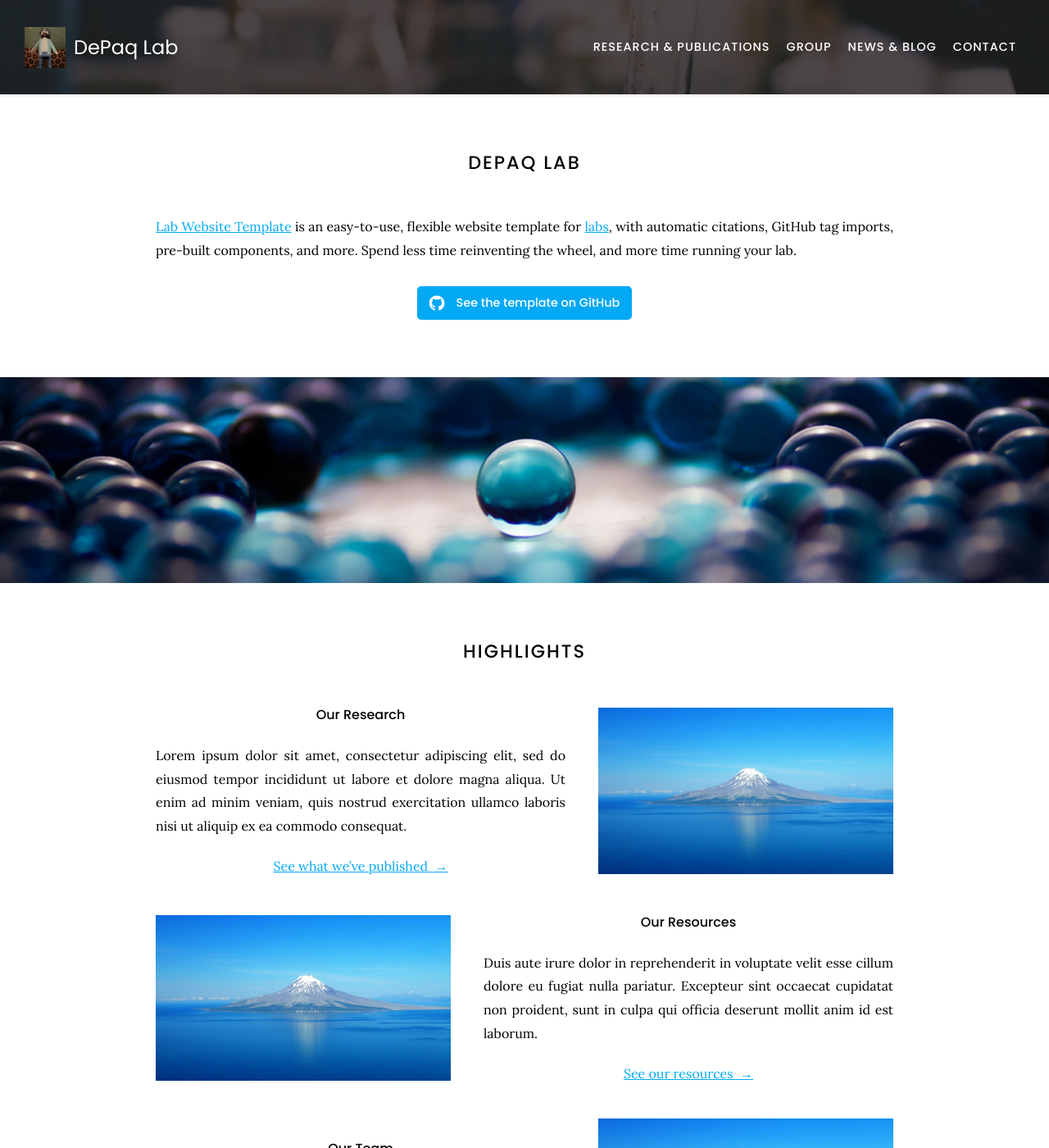
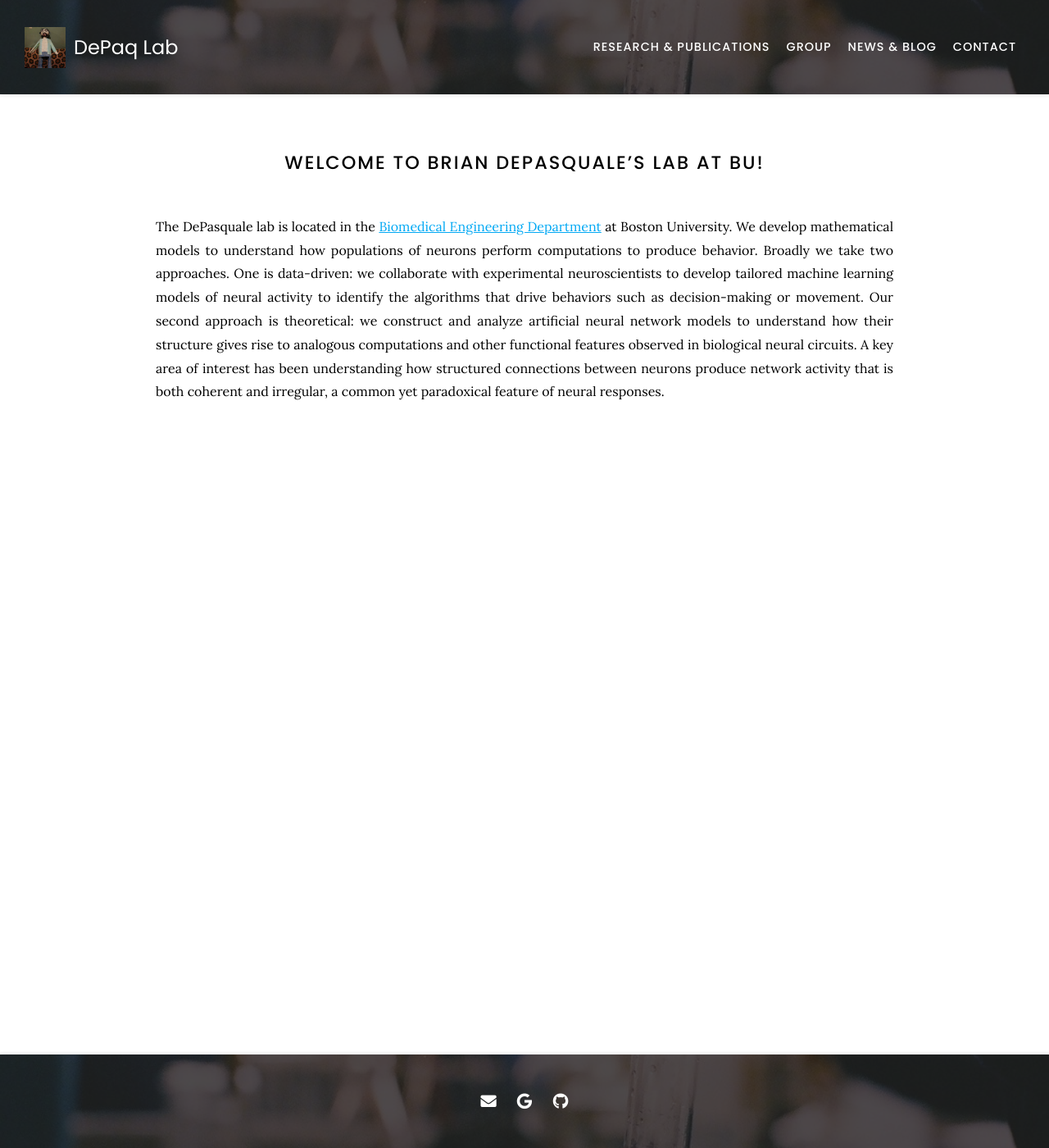
Before and after one commit to GrantMcConachie/depasquale-lab.github.io, a Jekyll site: the page built from index.md, in a window 1280 px wide and 1400 px high. Shown: the whole window at 82% size. Built offline with Jekyll 4.4.1, drawn with Linux system fonts in a browser that asks for light colours; nearby versions of some CDN libraries; some of the changed text lies outside the part shown.

Commit message:
minor change

```diff
--- a/index.md
+++ b/index.md
@@ -2,72 +2,6 @@
 title: Home
 ---
 
-# DePaq Lab
+# Welcome to Brian DePasquale's lab at BU!
 
-[Lab Website Template](https://github.com/greenelab/lab-website-template) is an easy-to-use, flexible website template for [labs](https://www.greenelab.com/), with automatic citations, GitHub tag imports, pre-built components, and more.
-Spend less time reinventing the wheel, and more time running your lab.
-
-{%
-  include link.html
-  type="github"
-  icon=""
-  text="See the template on GitHub"
-  link="greenelab/lab-website-template"
-  style="button"
-%}
-{:.center}
-
-{% include section.html full=true %}
-
-{% include banner.html image="images/banner.jpg" %}
-
-{% include section.html %}
-
-# Highlights
-
-{% capture text %}
-Lorem ipsum dolor sit amet, consectetur adipiscing elit, sed do eiusmod tempor incididunt ut labore et dolore magna aliqua.
-Ut enim ad minim veniam, quis nostrud exercitation ullamco laboris nisi ut aliquip ex ea commodo consequat.
-
-[See what we've published &nbsp;→](research)
-{:.center}
-{% endcapture %}
-
-{%
-  include feature.html
-  image="images/photo.jpg"
-  link="research"
-  headline="Our Research"
-  text=text
-%}
-
-{% capture text %}
-Duis aute irure dolor in reprehenderit in voluptate velit esse cillum dolore eu fugiat nulla pariatur.
-Excepteur sint occaecat cupidatat non proident, sunt in culpa qui officia deserunt mollit anim id est laborum.
-
-[See our resources &nbsp;→](resources)
-{:.center}
-{% endcapture %}
-
-{%
-  include feature.html
-  image="images/photo.jpg"
-  link="resources"
-  headline="Our Resources"
-  text=text
-%}
-
-{% capture text %}
-Lorem ipsum dolor sit amet, consectetur adipiscing elit, sed do eiusmod tempor incididunt ut labore et dolore magna aliqua.
-
-[Meet our team &nbsp;→](team)
-{:.center}
-{% endcapture %}
-
-{%
-  include feature.html
-  image="images/photo.jpg"
-  link="team"
-  headline="Our Team"
-  text=text
-%}
+The DePasquale lab is located in the [Biomedical Engineering Department](https://www.bu.edu/eng/academics/departments-and-divisions/biomedical-engineering/) at Boston University. We develop mathematical models to understand how populations of neurons perform computations to produce behavior. Broadly we take two approaches. One is data-driven: we collaborate with experimental neuroscientists to develop tailored machine learning models of neural activity to identify the algorithms that drive behaviors such as decision-making or movement. Our second approach is theoretical: we construct and analyze artificial neural network models to understand how their structure gives rise to analogous computations and other functional features observed in biological neural circuits. A key area of interest has been understanding how structured connections between neurons produce network activity that is both coherent and irregular, a common yet paradoxical feature of neural responses.
```
